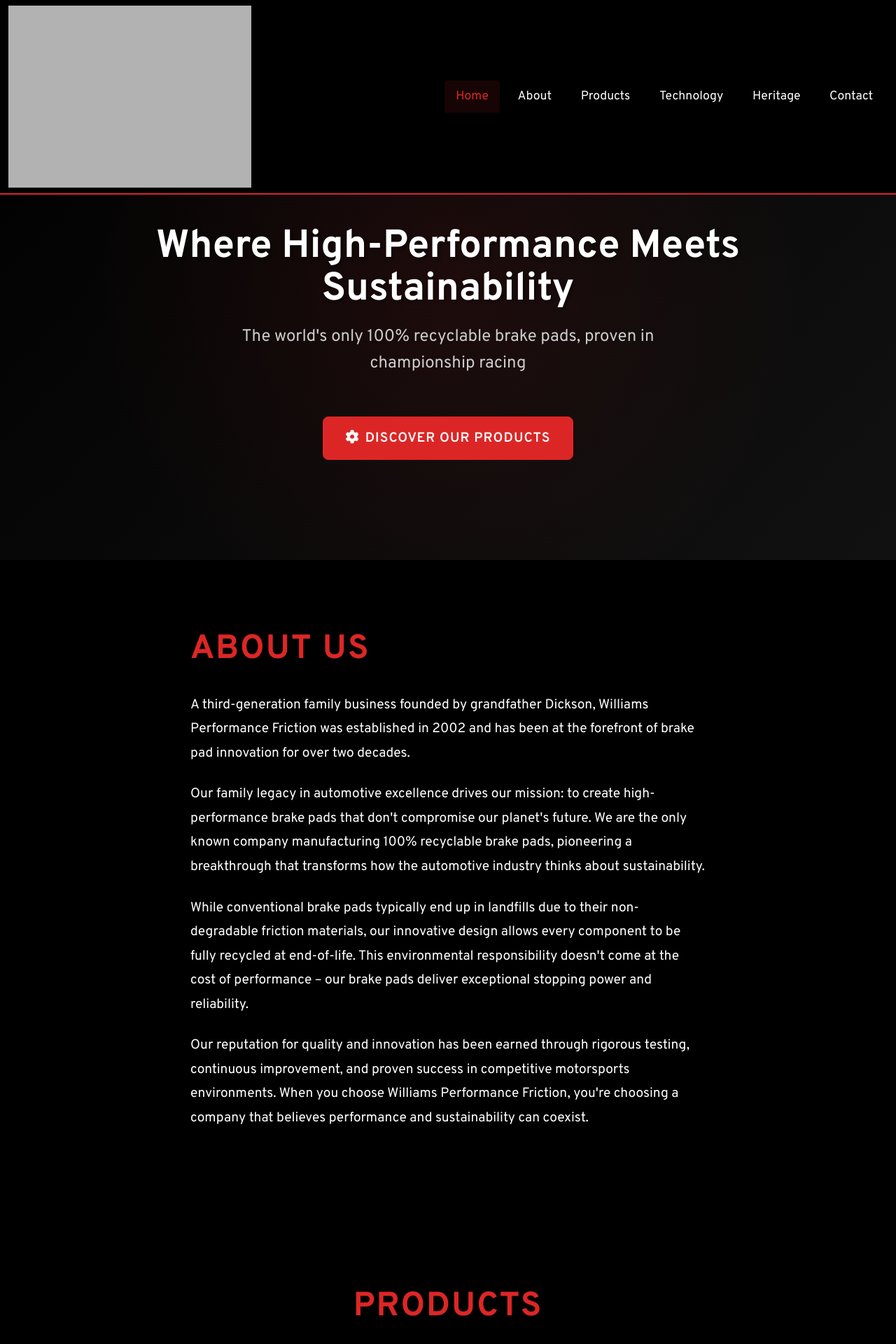
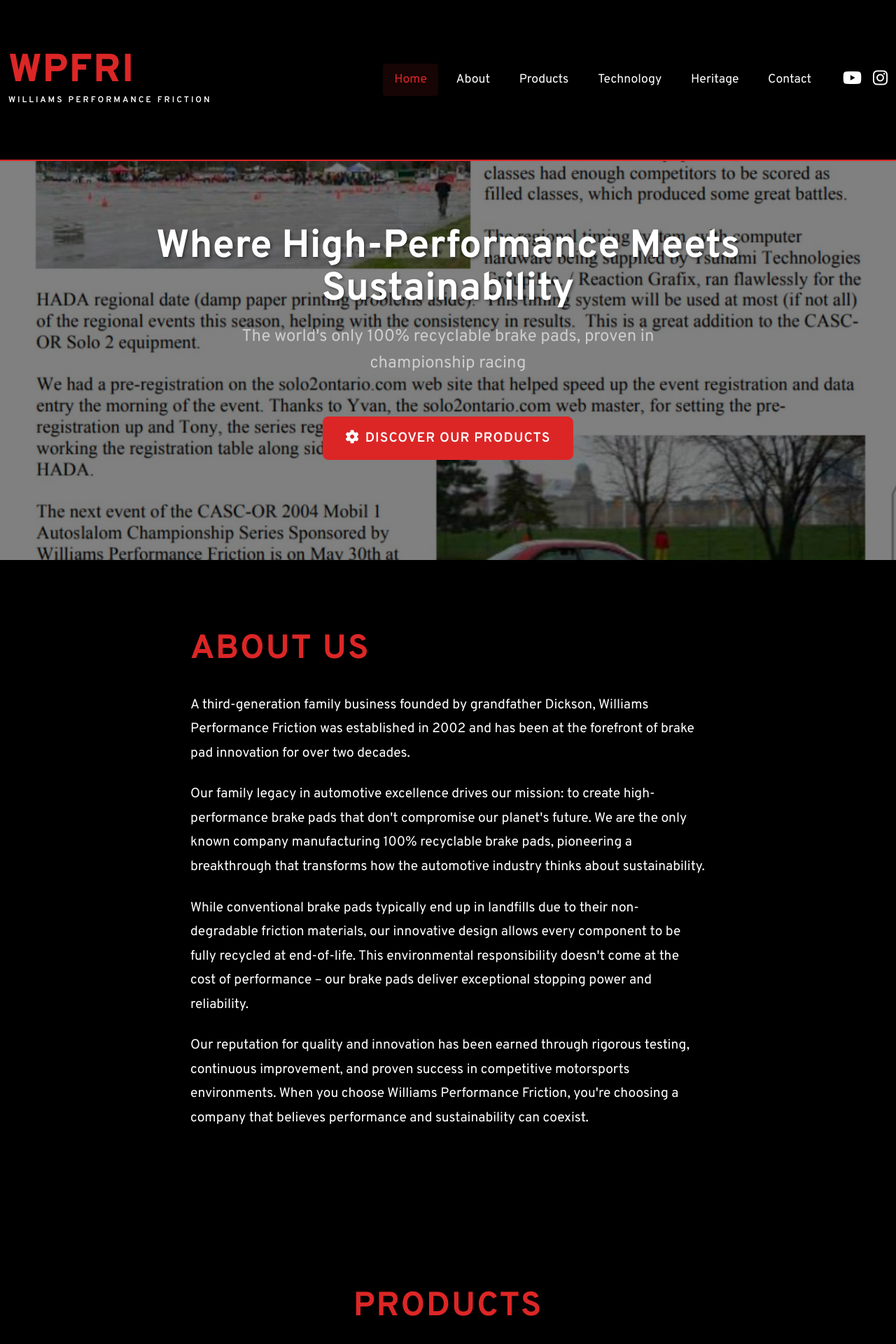
Before and after one commit to MiahMontgomery/WPFRI, a Flask app: page / in a window 1280 px wide. Shown: the top 1920 px of the page at 70% size. Run offline with Flask 3, Linux system fonts and the light colour scheme; grey boxes are pictures that could not be loaded.

Commit message:
Add race car hero background, text logo, and social media icons to match screenshot design

```diff
--- a/static/css/style.css
+++ b/static/css/style.css
@@ -51,6 +51,31 @@
 .navbar-brand {
     display: flex;
     align-items: center;
+    text-decoration: none;
+}
+
+.logo-text {
+    display: flex;
+    flex-direction: column;
+    align-items: flex-start;
+}
+
+.logo-main {
+    font-size: 3.5rem;
+    font-weight: 800;
+    color: var(--red);
+    line-height: 1;
+    letter-spacing: 2px;
+    text-transform: uppercase;
+}
+
+.logo-subtitle {
+    font-size: 0.75rem;
+    font-weight: 600;
+    color: var(--white);
+    letter-spacing: 3px;
+    text-transform: uppercase;
+    margin-top: 0.2rem;
 }
 
 .logo-img {
@@ -62,6 +87,26 @@
 
 .navbar-nav-container {
     display: flex;
+    align-items: center;
+    gap: 1.5rem;
+}
+
+.social-icons {
+    display: flex;
+    gap: 1rem;
+    align-items: center;
+}
+
+.social-icon {
+    color: var(--white);
+    font-size: 1.5rem;
+    transition: all 0.3s ease;
+    text-decoration: none;
+}
+
+.social-icon:hover {
+    color: var(--red);
+    transform: translateY(-2px);
 }
 
 .navbar-nav {
@@ -122,9 +167,24 @@
 
 /* Hero Section */
 .hero-section {
-    background: linear-gradient(135deg, var(--black) 0%, var(--dark-gray) 100%);
+    background: var(--black);
     text-align: center;
     position: relative;
+    overflow: hidden;
+}
+
+.hero-background {
+    position: absolute;
+    top: 0;
+    left: 0;
+    right: 0;
+    bottom: 0;
+    background-image: url('../images/IMG_1114.jpeg');
+    background-size: cover;
+    background-position: center;
+    background-repeat: no-repeat;
+    opacity: 0.5;
+    z-index: 1;
 }
 
 .hero-section::before {
@@ -134,7 +194,8 @@
     left: 0;
     right: 0;
     bottom: 0;
-    background: radial-gradient(circle at center, rgba(220, 38, 38, 0.1) 0%, transparent 70%);
+    background: linear-gradient(to bottom, rgba(0, 0, 0, 0.6) 0%, rgba(0, 0, 0, 0.8) 100%);
+    z-index: 1;
     pointer-events: none;
 }
 
--- a/templates/index.html
+++ b/templates/index.html
@@ -22,7 +22,10 @@
             <div class="container-fluid">
                 <!-- Logo -->
                 <a class="navbar-brand" href="#home">
-                    <img src="{{ url_for('static', filename='images/wpfri-logo-hq.png') }}" alt="Williams Performance Friction Logo" class="logo-img">
+                    <div class="logo-text">
+                        <div class="logo-main">WPFRI</div>
+                        <div class="logo-subtitle">WILLIAMS PERFORMANCE FRICTION</div>
+                    </div>
                 </a>
 
                 <!-- Navigation links - Always visible -->
@@ -47,6 +50,15 @@
                             <a class="nav-link" href="#contact">Contact</a>
                         </li>
                     </ul>
+                    <!-- Social Media Icons -->
+                    <div class="social-icons">
+                        <a href="https://www.youtube.com/@williamsperformancefriction" target="_blank" rel="noopener noreferrer" class="social-icon" aria-label="YouTube">
+                            <i class="fab fa-youtube"></i>
+                        </a>
+                        <a href="https://www.instagram.com/williamsperformancefriction" target="_blank" rel="noopener noreferrer" class="social-icon" aria-label="Instagram">
+                            <i class="fab fa-instagram"></i>
+                        </a>
+                    </div>
                 </div>
             </div>
         </nav>
@@ -55,6 +67,7 @@
     <main>
         <!-- Home Section -->
         <section id="home" class="section hero-section">
+            <div class="hero-background"></div>
             <div class="container text-center">
                 <div class="hero-content">
                     <h1 class="hero-title">Where High-Performance Meets Sustainability</h1>
```
